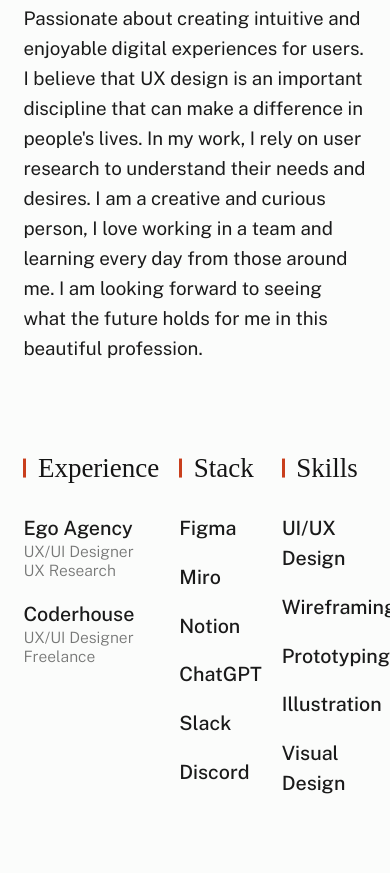
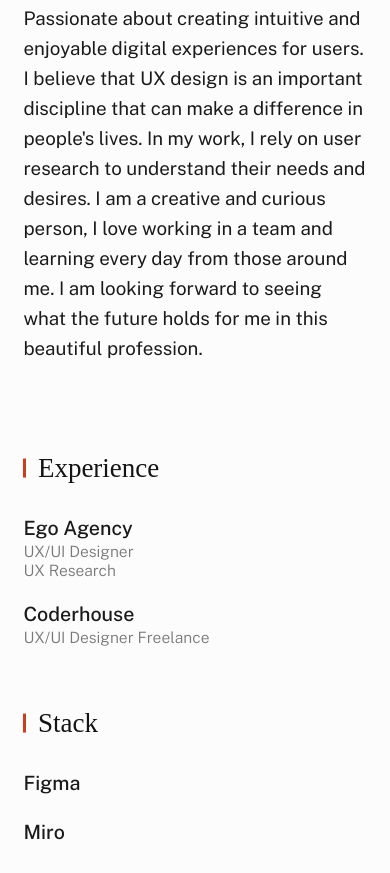
Before and after one commit to lau-gonzalez/resume-flor-manara, a plain HTML site: page index.html in a window 390 px wide. Shown: the part 1127-2000 px from the top of the page. Drawn offline with nearby package versions, Linux system fonts and the light colour scheme; a web font is replaced by a local one.

Commit message:
responsive skills

```diff
--- a/css/styles.css
+++ b/css/styles.css
@@ -3905,6 +3905,11 @@ td:last-child {
   color: var(--color-text-light) !important;
 }
 
+.list_items_skills {
+  display: flex;
+  justify-content: space-between;
+}
+
 /* -------------------------------------------------------------------
  * responsive:
  * about
@@ -3912,6 +3917,11 @@ td:last-child {
 @media screen and (max-width: 800px) {
   .s-about {
     padding-top: var(--vspace-5);
+  }
+
+  .list_items_skills {
+    flex-direction: column;
+    align-items: flex-start;
   }
 }
 
--- a/index.html
+++ b/index.html
@@ -174,10 +174,7 @@
               profession.
             </p>
 
-            <div
-              class="grid-list-items s-about__blocks"
-              style="display: flex; justify-content: space-around"
-            >
+            <div class="grid-list-items s-about__blocks list_items_skills">
               <div class="grid-list-items__item s-about__block">
                 <h4 class="s-about__block-title">Experience</h4>
                 <ul class="s-about__list">
```
